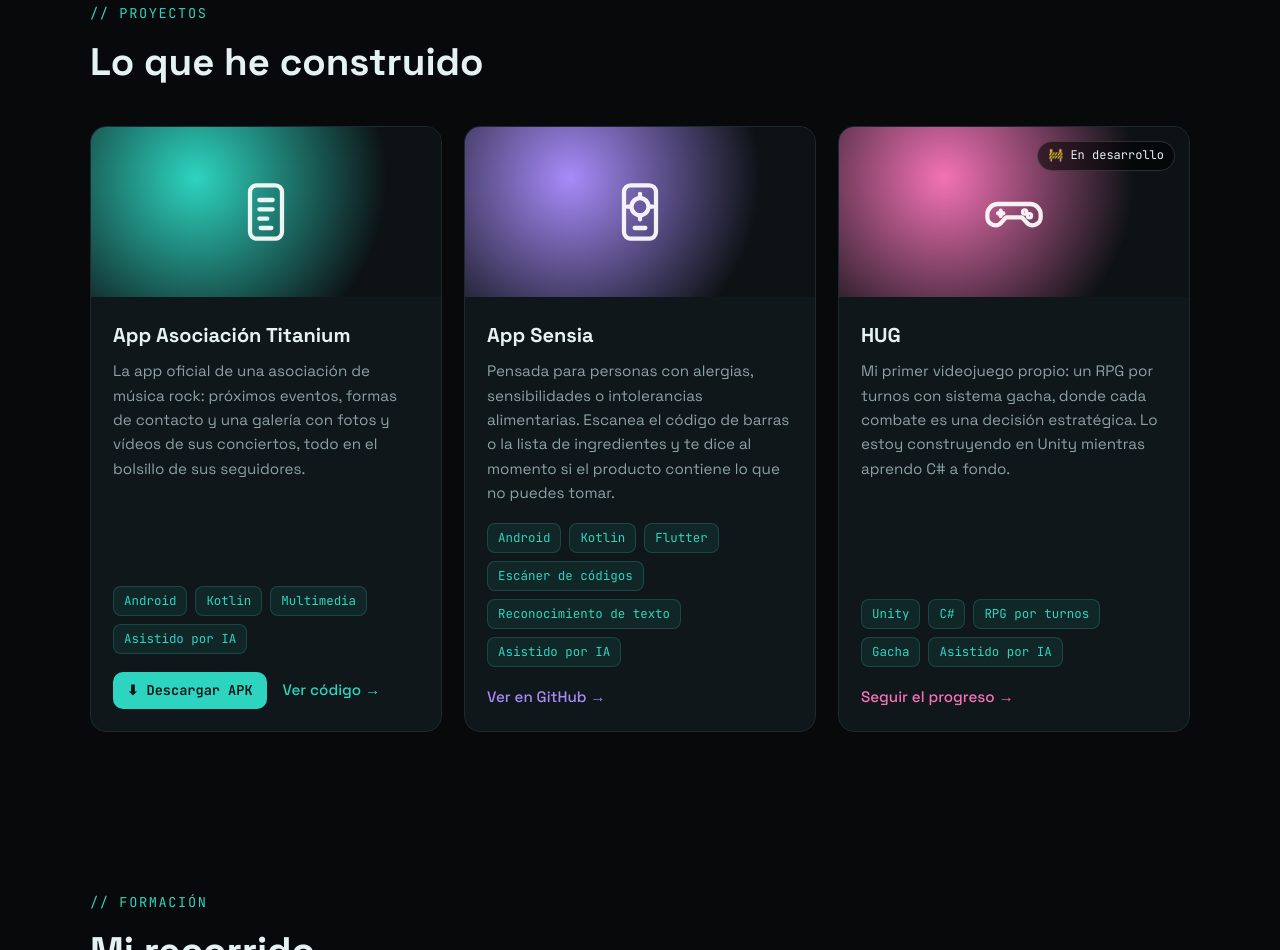
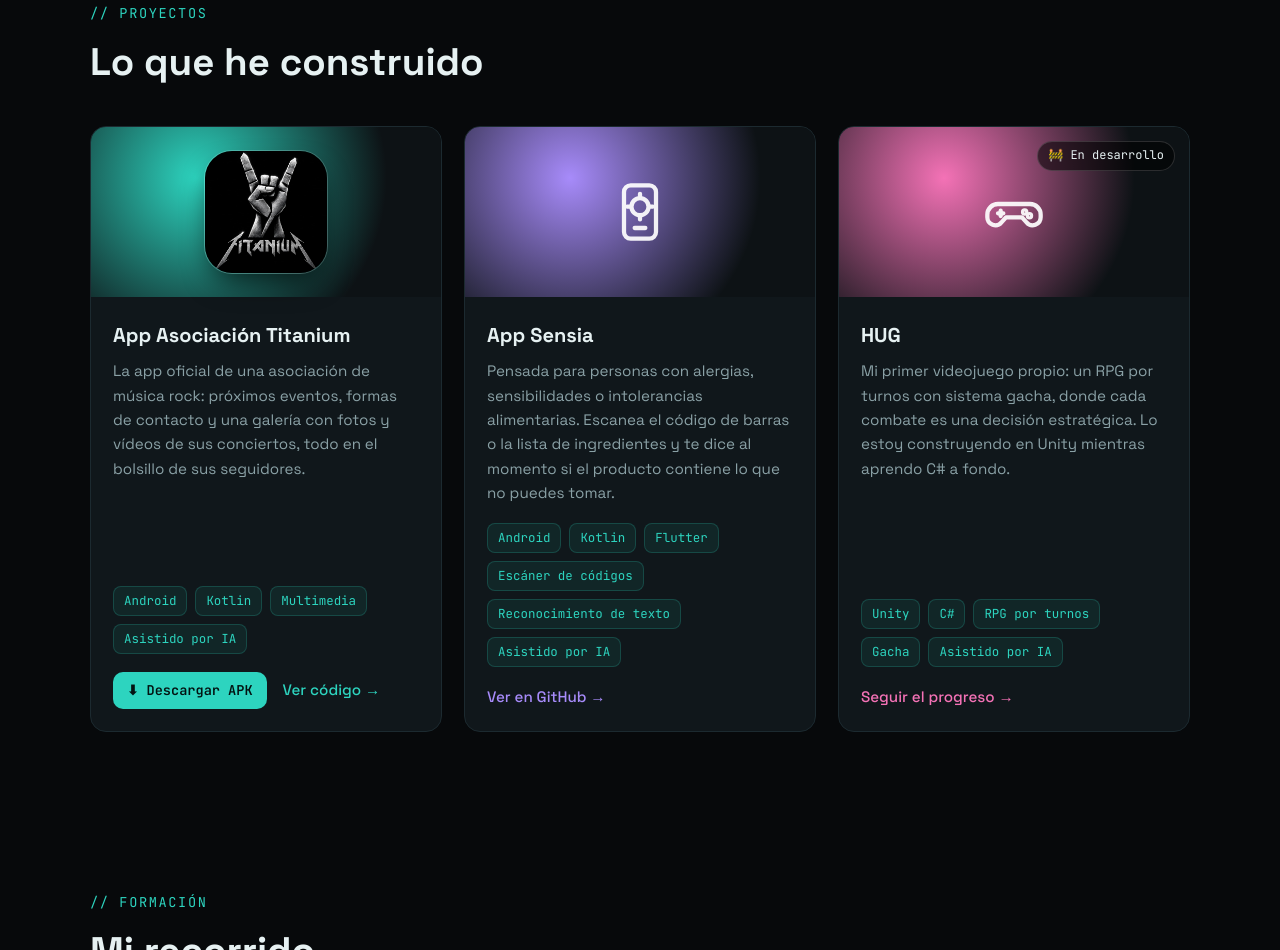
Before and after one commit to PerchaCervantina/PerchaCervantina.github.io, a plain HTML site: page index.html in a window 1280 px wide. Shown: the part 1889-2839 px from the top of the page. Drawn offline with Linux system fonts and the light colour scheme.

Commit message:
Update index.html

```diff
--- a/index.html
+++ b/index.html
@@ -126,6 +126,8 @@
     background: radial-gradient(circle at 30% 30%, var(--c), transparent 70%), var(--bg-2);
   }
   .thumb svg { width: 64px; height: 64px; stroke: #fff; opacity: .92; }
+  .thumb .app-icon { width: 124px; height: 124px; border-radius: 28px; object-fit: cover; object-position: 50% 62%; border: 1px solid rgba(255,255,255,.18); box-shadow: 0 14px 30px -10px rgba(0,0,0,.8); transition: transform .25s; }
+  .project:hover .app-icon { transform: scale(1.06) rotate(-3deg); }
   .status { position: absolute; top: 14px; right: 14px; font-size: .75rem; padding: 4px 10px; border-radius: 999px; background: rgba(0,0,0,.55); border: 1px solid rgba(255,255,255,.15); }
   .project .body { padding: 22px; display: flex; flex-direction: column; flex: 1; }
   .project h3 { font-size: 1.25rem; margin-bottom: 8px; }
@@ -260,7 +262,7 @@
 
       <article class="project" style="--c: var(--teal)">
         <div class="thumb">
-          <svg viewBox="0 0 24 24" fill="none" stroke-width="1.6" stroke-linecap="round" stroke-linejoin="round"><rect x="6" y="2" width="12" height="20" rx="2.5"/><path d="M10 18h4"/><path d="M9.5 7.5h5M9.5 11h5M9.5 14.5h3"/></svg>
+          <img class="app-icon" src="1795518891212_image.png" alt="Icono de la app de la Asociación Titanium" loading="lazy">
         </div>
         <div class="body">
           <h3>App Asociación Titanium</h3>
```
